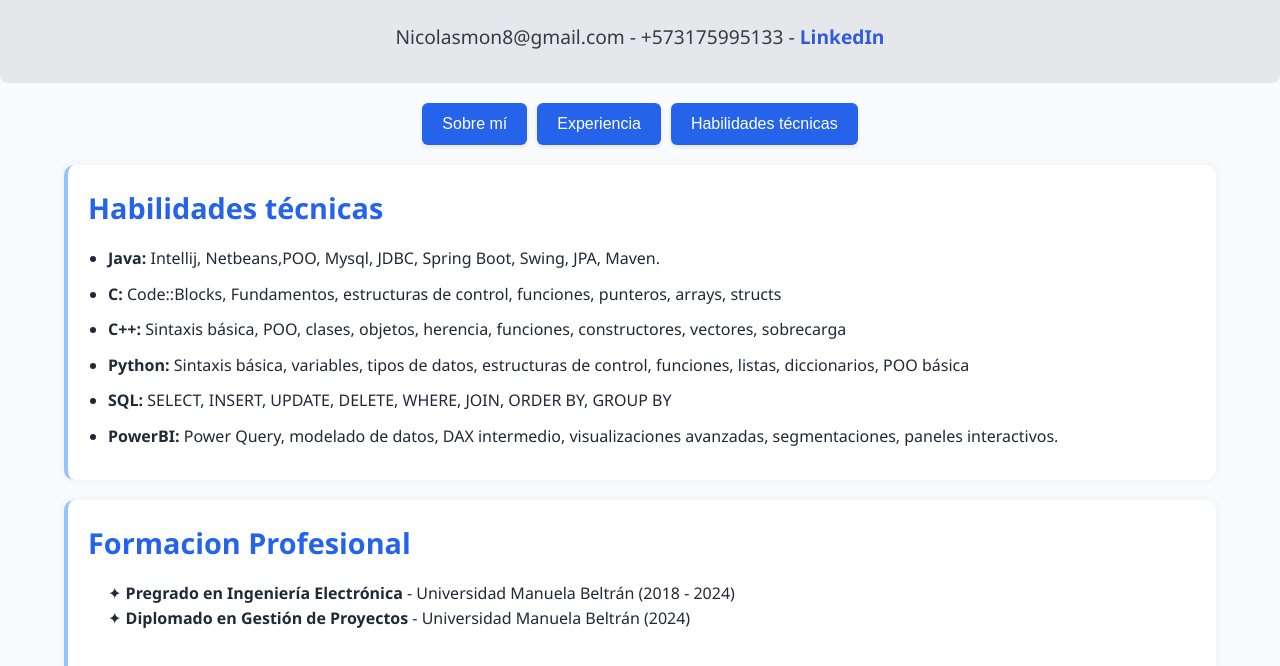
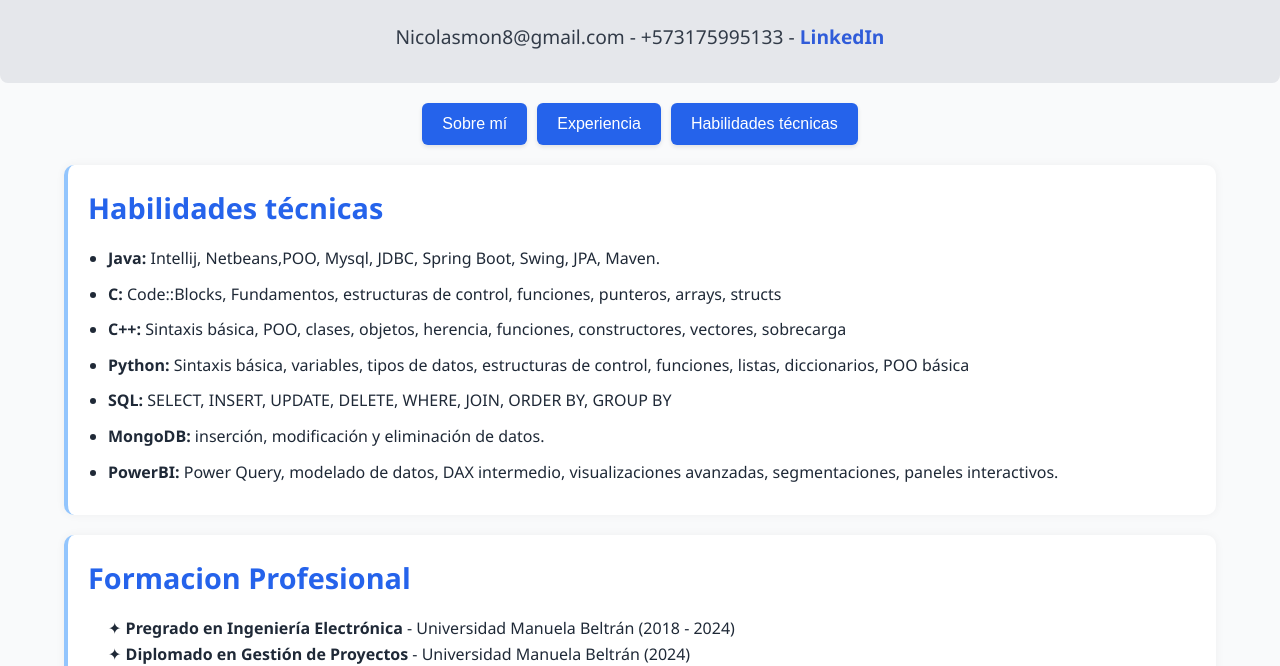
Before and after one commit to kino38/nicolasmon.github.io, a plain HTML site: page Habilidades técnicas.html in a window 1280 px wide. Shown: the part 138-804 px from the top of the page. Drawn offline with Linux system fonts and the light colour scheme.

Commit message:
Update Habilidades técnicas.html
actualizacion de conocimiento en Mongo DB

```diff
--- a/Habilidades técnicas.html
+++ b/Habilidades técnicas.html
@@ -37,6 +37,7 @@
     <li><strong>Python:</strong> Sintaxis básica, variables, tipos de datos, estructuras de control,
     funciones, listas, diccionarios, POO básica</li>
     <li><strong>SQL:</strong> SELECT, INSERT, UPDATE, DELETE, WHERE, JOIN, ORDER BY, GROUP BY</li>
+    <li><strong>MongoDB:</strong>  inserción, modificación y eliminación de datos.</li>
     <li><strong>PowerBI:</strong> Power Query, modelado de datos, DAX intermedio, visualizaciones avanzadas,
                                     segmentaciones, paneles interactivos.</li>
 
```
